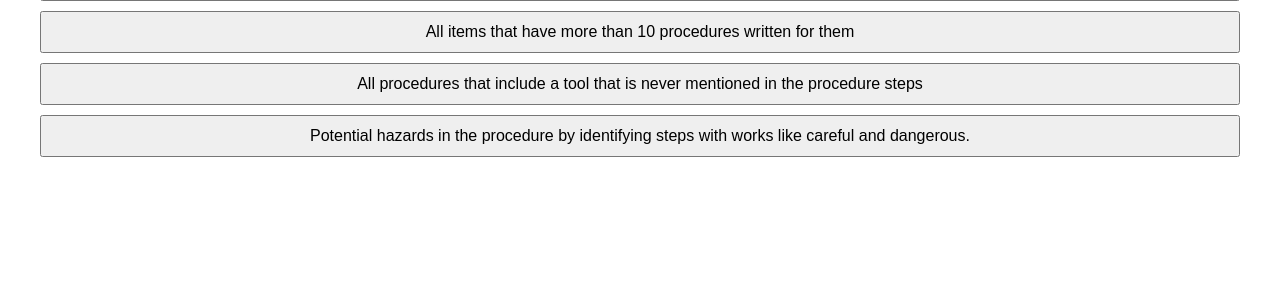
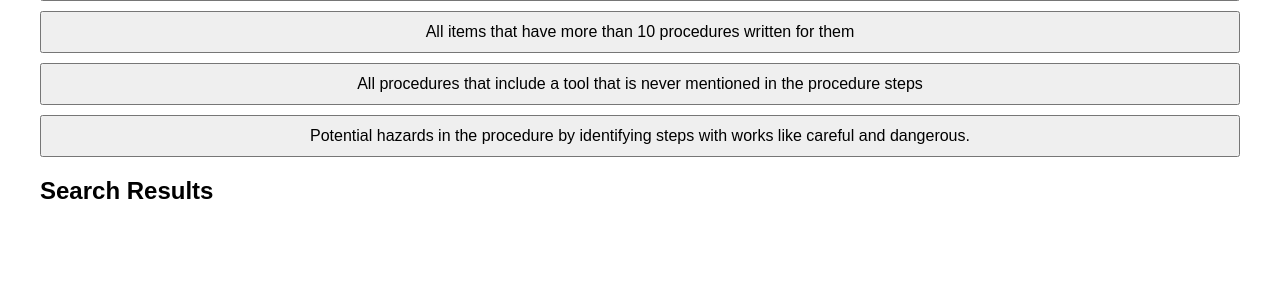
Before and after one commit to b0b3000/CITS3005Project, a Flask app: page /search in a window 1280 px wide. Shown: the part 315-607 px from the top of the page. Run offline with Flask 3, Linux system fonts and the light colour scheme; parts of the project's set-up code (start-up, migrations or seed data) failed here and were passed over.

Commit message:
working queries with result display

```diff
--- a/flaskapp/app.py
+++ b/flaskapp/app.py
@@ -1,4 +1,5 @@
-from flask import Flask, render_template, request, jsonify
+from flask import Flask, render_template, request, jsonify, redirect, url_for
+import json
 
 app = Flask(__name__)
 
@@ -36,6 +37,7 @@ def browse():
 @app.route("/get_query", methods = ['GET', 'POST'])
 def get_query():
     data = request.get_json()
-    search_id = data.get('search_id')
-    query = queries.run_query(search_id, graph)
-    return f"Test Query Return: {query}"
+    search_id = data['search_id']
+    results = queries.run_query(search_id, graph)
+    # redirect to query results page
+    return json.dumps(results)
--- a/flaskapp/queries.py
+++ b/flaskapp/queries.py
@@ -55,18 +55,50 @@ def get_queries():
 
 def run_query(query_id: int, graph: Graph):
     id = int(query_id)
+    current_query = ""
+    tuple = False
     if id == 1:
-        print("Returning query 1")
-        result1 = graph.query(query1)
-        results = []
-        for row in result1:
-            procedure_title = str(row).split("/")[-1].replace("_", " ")[:-4] #Outputs just the part im interested in
-            results.append(procedure_title)
-        return results
+        current_query = query1
     elif id == 2:
-        return graph.query(query2)
+        current_query = query2
     elif id == 3:
-        return graph.query(query3)
+        current_query = query3
     elif id == 4:
-        return graph.query(query4)
-    return None
+        current_query = query4
+        tuple = True
+    results = graph.query(current_query)
+    result_list = []
+    for row in results:
+        uri = ""
+        if tuple == True:
+            procedure = str(row[0]).split("/")[-1].replace("_", " ")
+            step = str(row[1]).split("/")[-1].replace("_", " ")
+            uri = procedure +  "/" + step
+        else:
+            uri = str(row).split("/")[-1].replace("_", " ")[:-4] #Outputs just the part im interested in
+        result_list.append(uri)
+    return result_list
+
+
+
+def run_queries(graph, mac):
+    with mac:
+
+
+        query4 = """
+            PREFIX ns: <http://ifixit.org/mac.owl#>
+                SELECT ?procedure ?step
+                WHERE {
+                    ?procedure a ns:Procedure .
+                    ?procedure ns:has_step ?step .
+                    ?step ns:step_description ?text .
+                    FILTER(CONTAINS(STR(?text), "care") || CONTAINS(STR(?text), "danger") || CONTAINS(STR(?text), "hazard")) .
+                }
+            """
+        result4 = graph.query(query4)
+
+        print("\n\n\nPotential hazards in the procedure by identifying steps with works like careful and dangerous.\n\n\n")
+        for row in result4:
+            procedure = str(row[0]).split("/")[-1].replace("_", " ")
+            step = str(row[1]).split("/")[-1].replace("_", " ")
+            print(procedure, step)
--- a/flaskapp/static/styles.css
+++ b/flaskapp/static/styles.css
@@ -1,7 +1,8 @@
 /* styles.css */
 
 /* Reset some default styles */
-body, ul {
+body,
+ul {
     margin: 0;
     padding: 0;
 }
@@ -95,3 +96,23 @@ body {
 .category-item:hover {
     transform: scale(1.05);
 }
+
+
+.result-item {
+    background-color: #f4f4f4;
+    padding: 20px;
+    text-align: center;
+    border: 1px solid #ddd;
+    border-radius: 5px;
+    box-shadow: 0 2px 4px rgba(0, 0, 0, 0.1);
+    transition: transform 0.2s;
+    list-style-type: none;
+}
+
+/* New styles for 3-column layout */
+#results_list {
+    display: grid;
+    grid-template-columns: repeat(3, 1fr);
+    gap: 20px;
+    padding: 0;
+}
--- a/flaskapp/templates/search.html
+++ b/flaskapp/templates/search.html
@@ -13,6 +13,10 @@
             <button onclick="performSearch('{{ search.id }}')"> {{ search.name }} </button>
             {% endfor %}
         </div>
+        <section id="results">
+            <h2 class="results_header">Search Results</h2>
+            <ul id="results_list"></ul>
+        </section>
     </section>
 </div>
 
@@ -20,6 +24,7 @@
     async function performSearch(search_id) {
         // Send a POST request with the search_id and search term
         try {
+
             console.log('Search ID:', search_id);
             const response = await fetch('/get_query', {
                 method: 'POST',
@@ -33,9 +38,17 @@
                 throw new Error('Network response was not ok');
             }
 
-            const result = await response.text();
-            // Print the returned string
-            alert('Search result: ' + result);
+            const results = await response.json();
+            const resultsList = document.getElementById('results_list');
+            resultsList.innerHTML = ''; // Clear previous results
+
+            for(let result of results) {
+                console.log('Result:', result);
+                const listItem = document.createElement('li');
+                listItem.classList.add('result-item'); // Add class to list item
+                listItem.textContent = result;
+                resultsList.appendChild(listItem);
+            }
         } catch (error) {
             console.error('There was a problem with the fetch operation:', error);
         }
```
Also changed, not shown: flaskapp/run.py (renamed from run.py, +4 -4 lines), flaskapp/templates/query_results.html (added, +11 -0 lines).
